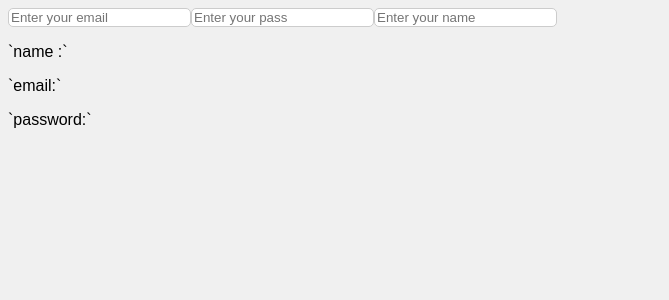
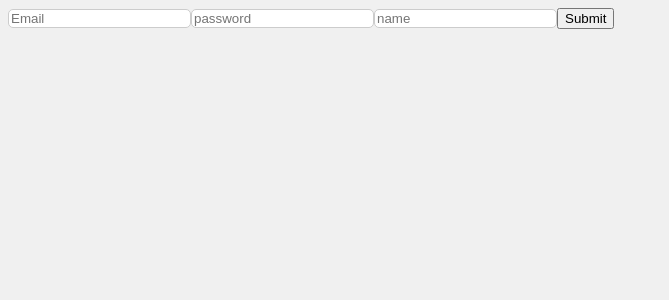
Before and after one commit to NITHISHKUMAR0283/Mern_Practicing, a React (Vite) app in the folder frontend/: page / in a window 1280 px wide. Shown: the top 300 px of the page, without its empty margins (0-669 px from the left). Built offline with nearby package versions, Linux system fonts and the light colour scheme.

Commit message:
Learned input handling

```diff
--- a/frontend/src/App.jsx
+++ b/frontend/src/App.jsx
@@ -1,76 +1,10 @@
-import  {useState,useEffect} from 'react';
+import TextSignUp from "./components/TextSignUp.jsx";
 function App() {
-  // const [ name,setname]=useState("");
-  // const [ count , setCount]=useState(0);
-  // useEffect(()=>{
-  //   console.log("page reloaded successfully");
-  // },[])
-
-  // useEffect(()=>{
-  //   const timer = setInterval(()=>{
-  //   console.log("timer")
-  // },1000);
-  //   return ()=>clearInterval(timer);
-
-  // },[])
-  // useEffect(()=>{
-  //       document.title="Count"+count;
-
-  //   },[count]);
-  // return (
-  //   <div style={{
-  //     textAlign:'center',marginTop:'50px'
-  //   }}>
-  //     <h1>useState Example</h1>
-  //     <input
-  //       type="text"
-  //       value={name}
-  //       onChange={(e)=>setname(e.target.value)}
-  //       placeholder="Enter your name"
-  //       style={{padding:'10px',fontSize:'16px'}}/>
-  //     <p style={{padding:'10px',fontSize:'16px'}}></p>
-  //     <p style = {{marginTop:'20px',fontSize:'18px'}}>
-  //       Hello,{name||'Guest'}!
-  //     </p>
-  //     <button style={{height:"50px",width:"100px",border:"5px solid black",borderRadius:"50px",fontSize:"20px"}}
-  //       onClick={(e)=>setCount(count+1)
-  //       }
-  //       value = {count}>+1</button>
-  //     <button style={{height:"50px",width:"100px",border:"5px solid black",borderRadius:"50px",fontSize:"20px",margin:"10px"}}
-  //       onClick={(e)=>setCount(count-1)
-  //       }
-  //       value = {count}>-1</button>
-  //     <p>{count}</p>
-
-  //   </div>
-
-  // );
-
-  const [form , setform]=useState({
-    name:"",
-    email:"",
-    password:""
-  })
-  function handleChange(e){
-    const {name,value} = e.target;
-
-    setform({
-    ...form,
-    [name]:value
-  })}
   return (
     <div>
-
-    <input  name="email" value={form.email}
-    placeholder = "Enter your email" onChange = {handleChange}/>
-
-    <input type="text"value={form.password} name="password" placeholder="Enter your pass"onChange={handleChange} />
-
-    <input type="text" name="name" value = {form.name}placeholder='Enter your name'onChange={handleChange}/>
-    <p>`name :{form.name}`</p>
-    <p>`email:{form.email}`</p>
-    <p>`password:{form.password}`</p>
+      <TextSignUp />
     </div>
-);}
+);
+}
 
 export default App;
--- /dev/null
+++ b/frontend/src/components/TextSignUp.jsx
@@ -0,0 +1,57 @@
+import {useState} from "react";
+
+function SignUp(){
+    const [ form , setform]=useState({
+        name:"",
+        email:"",
+        password:""
+    });
+    function handlechange(e){
+        const {name,value} = e.target;
+        setform({
+            ...form,
+            [name] :value
+        });
+    }
+    const [error,seterror]=useState({});
+    function validate(){
+        let errors ={};
+        if(form.name.trim()===""){
+            errors.name ="Please enter the name";
+        }
+        if(form.email.trim()===""){
+            errors.email = "please enter valid email";
+        }
+        if(form.password.length<8){
+            errors.password = "please enter valid password";
+        }
+        return errors;
+    }
+
+    function handleSubmit(e){
+        e.preventDefault();
+        let err = validate();
+        if(Object.keys(err).length>0){
+            seterror(err);
+        }
+        else{
+            alert("Form submitted successfully");
+        }
+
+    }
+    return(
+        <div>
+            <form onSubmit={handleSubmit}>
+            <input name= "email" type="text"placeholder="Email"onChange={handlechange} value={form.email} />
+            {error.email&& <p>{error.email}</p>}
+            <input name = "password" type="text"placeholder="password" onChange={handlechange} value ={form.password}/>
+            {error.password&&<p>{error.password}</p>}
+            <input
+           name = "name" type="text"placeholder="name"onChange={handlechange}value ={form.name} />
+            {error.name&&<p>{error.name}</p>}
+            <button type="submit">Submit</button>
+        </form>
+        </div>
+    )
+}
+export default SignUp;
```
